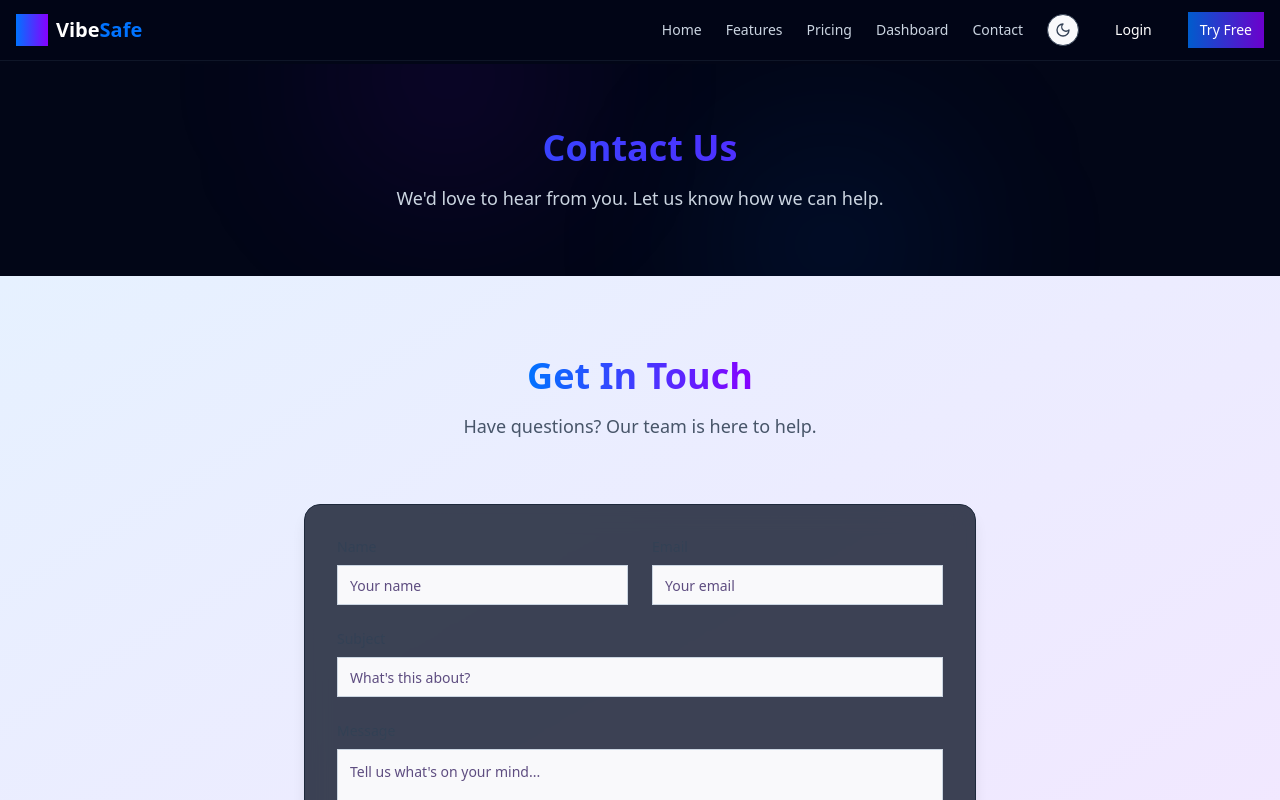
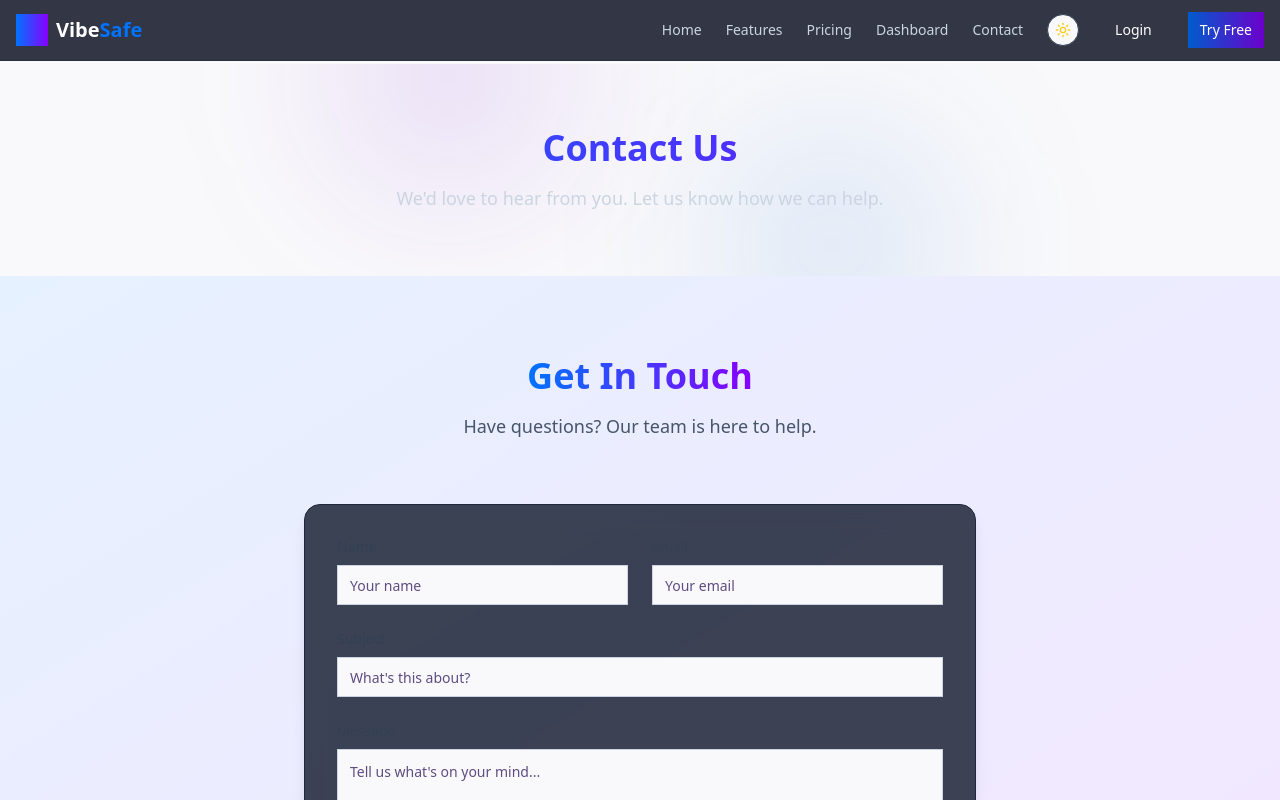
Before and after one commit to FarazF19/vibe-code-guardian, a React (Vite) app: page /contact in a window 1280 px wide. Shown: the top 800 px of the page. Built offline with nearby package versions, Linux system fonts and the light colour scheme.

Commit message:
Fix: Pass theme and toggleTheme to Contact page Navbar
The Contact page was missing the `theme` and `toggleTheme` props when calling the Navbar component, causing a TypeScript error. This commit passes the necessary props to resolve the error.

```diff
--- a/src/pages/Contact.tsx
+++ b/src/pages/Contact.tsx
@@ -1,13 +1,38 @@
 
-import React from 'react';
+import React, { useEffect, useState } from 'react';
 import Navbar from '@/components/Navbar';
 import ContactSection from '@/components/ContactSection';
 import Footer from '@/components/Footer';
 
 const Contact = () => {
+  const [theme, setTheme] = useState<'dark' | 'light'>('dark');
+
+  useEffect(() => {
+    // Check for user preference
+    const storedTheme = localStorage.getItem('vibe-theme');
+    if (storedTheme === 'light') {
+      setTheme('light');
+      document.documentElement.classList.add('light');
+    } else {
+      document.documentElement.classList.remove('light');
+    }
+  }, []);
+
+  const toggleTheme = () => {
+    if (theme === 'dark') {
+      setTheme('light');
+      document.documentElement.classList.add('light');
+      localStorage.setItem('vibe-theme', 'light');
+    } else {
+      setTheme('dark');
+      document.documentElement.classList.remove('light');
+      localStorage.setItem('vibe-theme', 'dark');
+    }
+  };
+
   return (
-    <div className="min-h-screen flex flex-col bg-slate-950">
-      <Navbar />
+    <div className={`min-h-screen flex flex-col bg-background ${theme === 'light' ? 'light' : ''}`}>
+      <Navbar theme={theme} toggleTheme={toggleTheme} />
       <div className="pt-16">
         <div className="py-16 bg-gradient-to-br from-vibeblue-950 via-slate-950 to-vibeviolet-950 relative overflow-hidden">
           {/* Decorative elements */}
```
